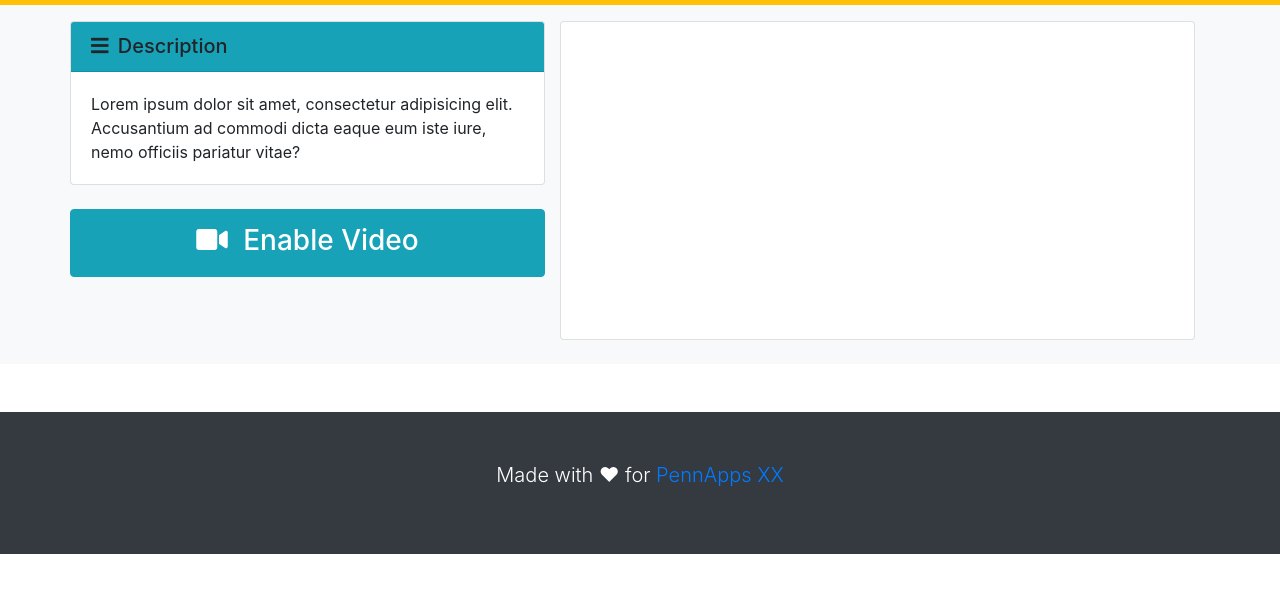
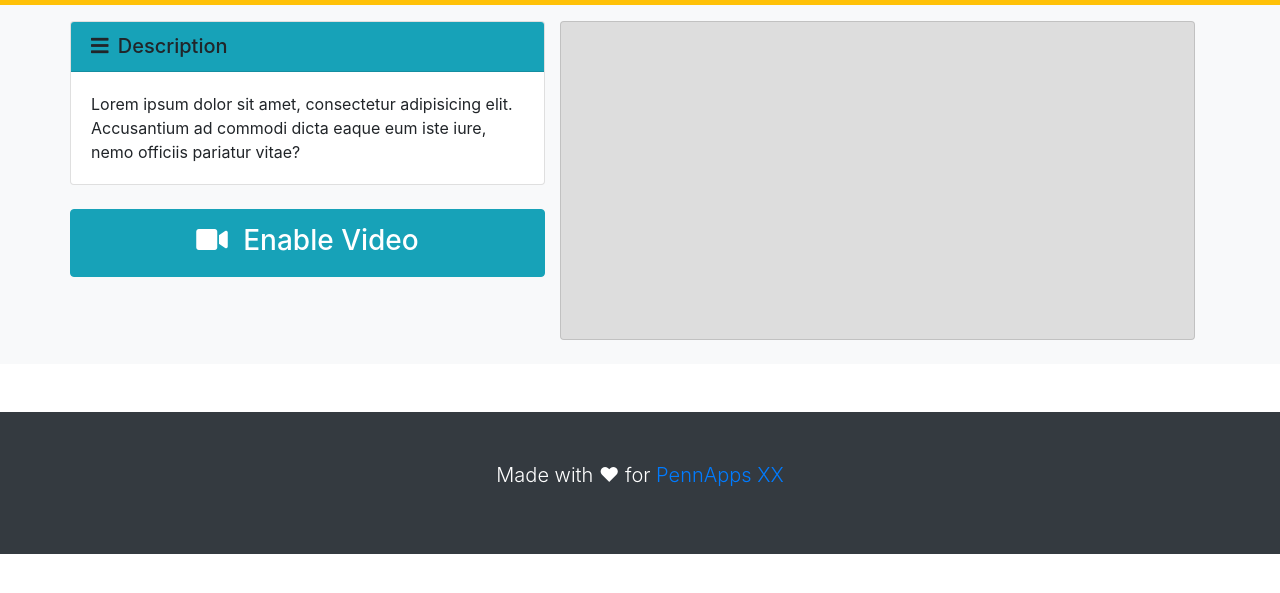
Before and after one commit to 1fabunicorn/QuiteLive-PennApps, a plain HTML site: page static/index.html in a window 1280 px wide. Shown: the part 51-644 px from the top of the page. Drawn offline with nearby package versions, Linux system fonts and the light colour scheme.

Commit message:
Modify no-video background

```diff
--- a/static/index.html
+++ b/static/index.html
@@ -71,7 +71,7 @@
                     </div>
                 </div>
                 <div class="col-md-7">
-                    <div class="card h-100">
+                    <div class="card h-100" style="background: #ddd">
                         <video id="camera-window" autoplay playsinline></video>
                     </div>
                 </div>
```
